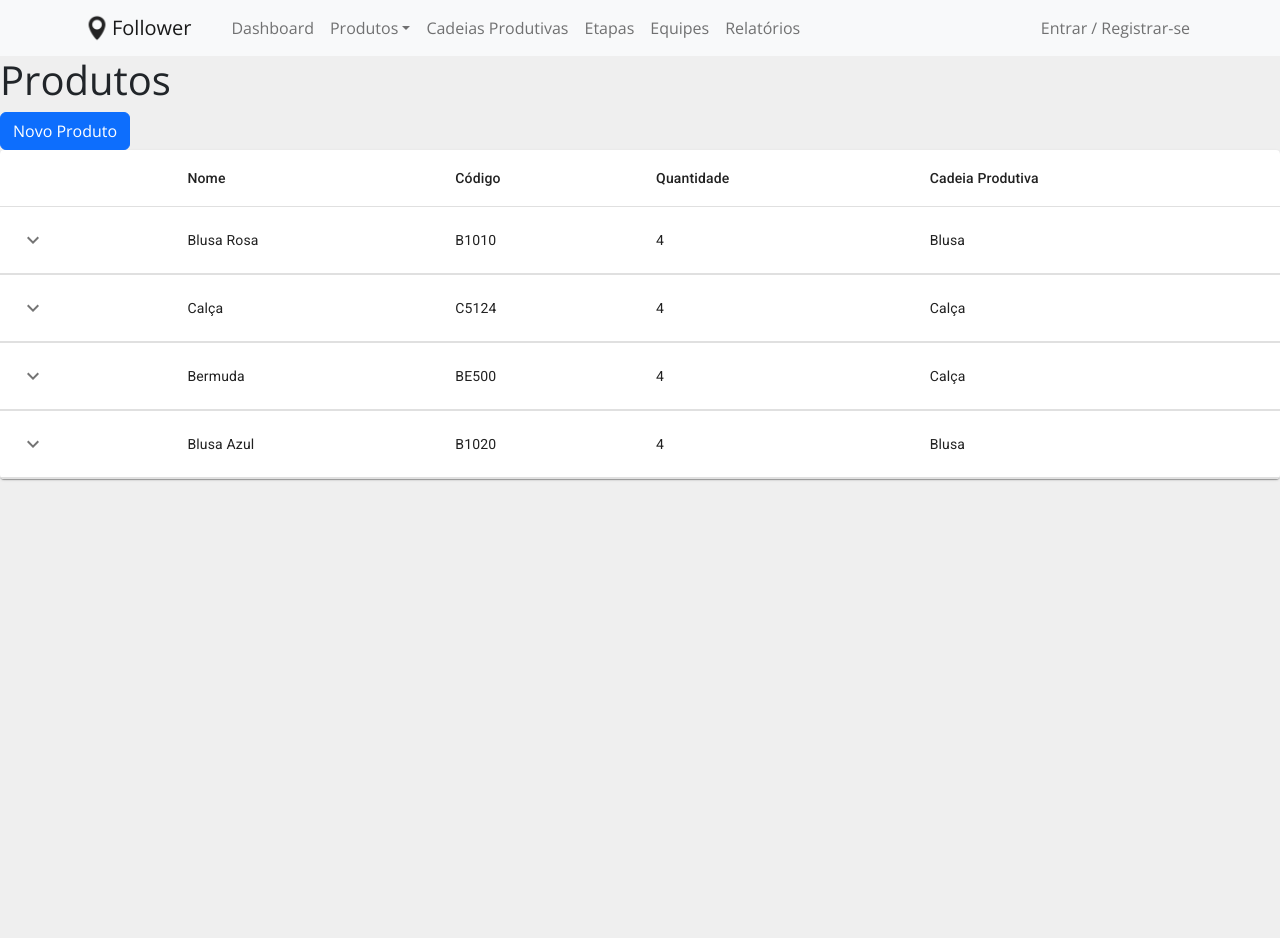
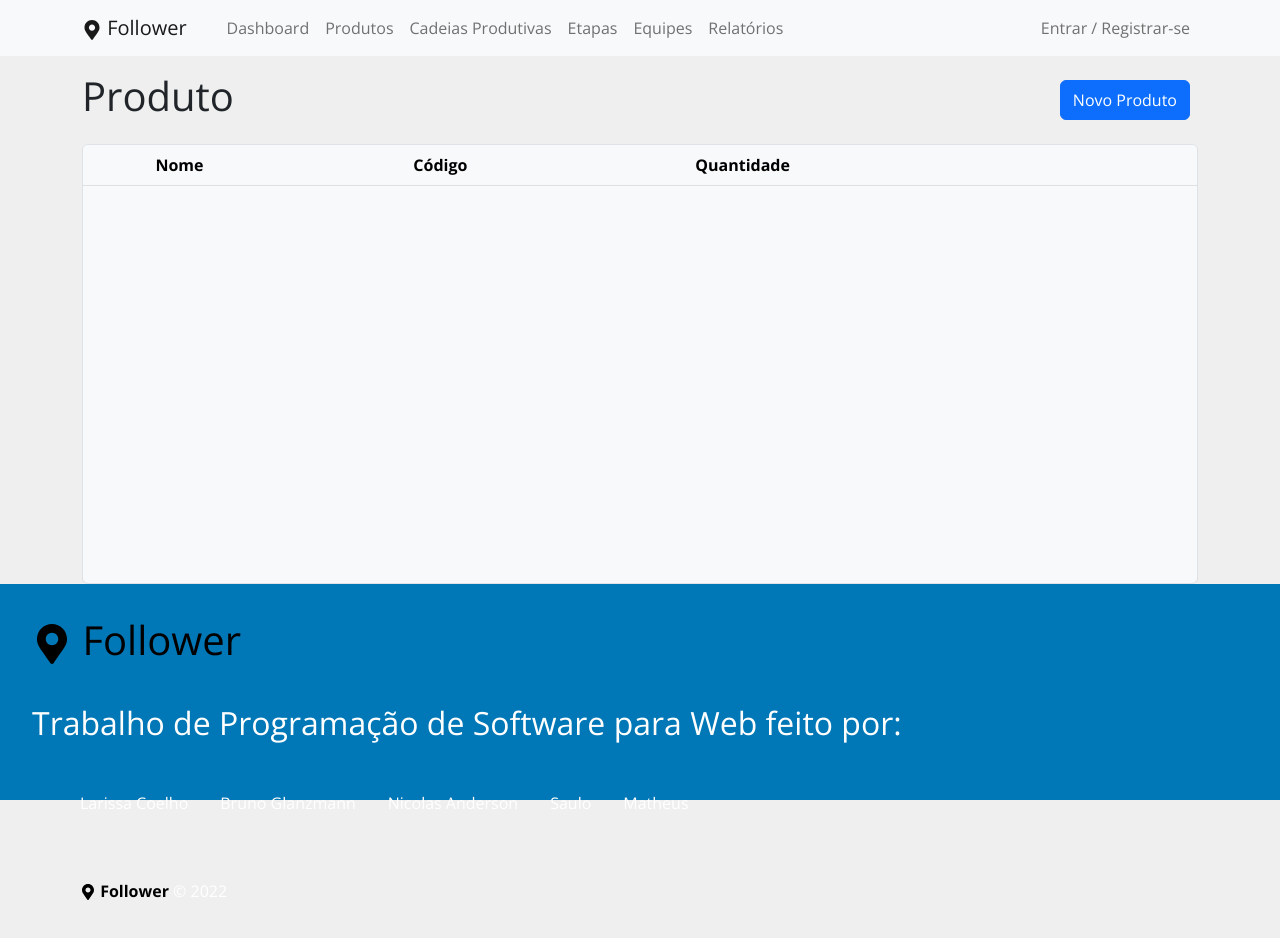
Before and after one commit to dsm-cefet-rj/trabalho-integrado-2022-2-grupo-1-psw, a React (Create React App) app: page /produtos in a window 1280 px wide. Shown: the top 938 px of the page. Built offline with nearby package versions, Linux system fonts and the light colour scheme.

Commit message:
produtos podem ser adicionados na planilha

```diff
--- a/package.json
+++ b/package.json
@@ -15,6 +15,7 @@
     "react": "^18.2.0",
     "react-bootstrap": "^2.5.0",
     "react-dom": "^18.2.0",
+    "react-icons": "^4.6.0",
     "react-modal": "^3.16.1",
     "react-router-dom": "^6.4.3",
     "react-scripts": "^5.0.1",
@@ -46,5 +47,4 @@
       "last 1 safari version"
     ]
   }
-
 }
--- a/src/App.js
+++ b/src/App.js
@@ -1,12 +1,17 @@
 import { BrowserRouter } from 'react-router-dom';
 import NavbarComponent from './components/Navbar';
+import Footer from './components/Footer'
 import Router from './routes/index';
 
 function App() {
   return (
+
     <BrowserRouter>
       <NavbarComponent />
-      <Router />
+      <div className='pd-auto'>
+        <Router />
+      </div>
+      <Footer />
     </BrowserRouter>
   );
 }
--- /dev/null
+++ b/src/components/Footer.js
@@ -0,0 +1,33 @@
+import { FaFacebook, FaInstagram, FaLinkedin } from 'react-icons/fa'
+import styles from './Footer.module.css'
+import { FaMapMarkerAlt } from "react-icons/fa";
+function Footer() {
+    return (
+        <footer className={styles.footer}>
+            <h1> <FaMapMarkerAlt /> Follower </h1>
+            <h2>Trabalho de Programação de Software para Web feito por: </h2>
+            <ul className={styles.name_list}>
+                <li>
+                    <p>Larissa Coelho</p>
+                </li>
+                <li>
+                    <p>Bruno Glanzmann</p>
+                </li>
+                <li>
+                    <p>Nicolas Anderson</p>
+                </li>
+                <li>
+                    <p>Saulo</p>
+                </li>
+                <li>
+                    <p>Matheus</p>
+                </li>
+            </ul>
+            <p className={styles.copy_right}>
+                <span> <FaMapMarkerAlt /> Follower</span> &copy; 2022
+            </p>
+        </footer>
+    )
+}
+
+export default Footer
--- /dev/null
+++ b/src/components/Footer.module.css
@@ -0,0 +1,34 @@
+.footer {
+    background-color: #0077b6;
+    color: #fff;
+    padding: 2em;
+    text-align: left;
+  }
+
+  .footer h1 {
+    color: #000000;
+    margin-bottom: 1em;
+  }
+
+  .name_list {
+    margin-top: 2em;
+    display: flex;
+    justify-content: left;
+    list-style-type: none;
+  }
+
+  .name_list li {
+    margin: 1em;
+    color: #ffffff;
+
+  }
+
+  .copy_right {
+    margin-top: 2em;
+  }
+
+  .copy_right span {
+    margin-left: 3em;
+    font-weight: bold;
+    color: #000000;
+  }
--- a/src/components/Navbar.js
+++ b/src/components/Navbar.js
@@ -2,6 +2,7 @@ import Container from 'react-bootstrap/Container';
 import Nav from 'react-bootstrap/Nav';
 import Navbar from 'react-bootstrap/Navbar';
 import NavDropdown from 'react-bootstrap/NavDropdown';
+import { FaMapMarkerAlt } from "react-icons/fa";
 import {
   createBrowserRoute, RouterProvider, Route,
 } from "react-router-dom";
@@ -10,23 +11,13 @@ function NavbarComponent() {
   return (
     <Navbar bg="light" variant="light" expand="lg">
       <Container>
-        <img
-          src="/icon.png"
-          width="30"
-          height="30"
-          className="d-inline-block align-top"
-          alt="React Bootstrap logo"
-        />
-        <Navbar.Brand href="App">Follower</Navbar.Brand>
+        <Navbar.Brand href="App"> <FaMapMarkerAlt /> Follower</Navbar.Brand>
         <Navbar.Toggle aria-controls="basic-navbar-nav" />
         <Navbar.Collapse id="basic-navbar-nav">
           <Nav className="me-auto">
             <Nav.Link href="/"></Nav.Link>
             <Nav.Link href="Dashboard">Dashboard</Nav.Link>
-            <NavDropdown title="Produtos" id="basic-nav-dropdown">
-              <NavDropdown.Item href="Produtos">Todos os Produtos</NavDropdown.Item>
-              <NavDropdown.Item href="NovoProduto">Novo Produto</NavDropdown.Item>
-            </NavDropdown>
+            <Nav.Link href="Produtos">Produtos</Nav.Link>
             <Nav.Link href="Cadeias">Cadeias Produtivas</Nav.Link>
             <Nav.Link href="Etapas">Etapas</Nav.Link>
             <Nav.Link href="Equipes">Equipes</Nav.Link>
--- a/src/components/produtos/Forms.js
+++ b/src/components/produtos/Forms.js
@@ -1,35 +1,35 @@
 import Button from 'react-bootstrap/Button';
 import Form from 'react-bootstrap/Form';
+import {useState} from 'react';
 
-function Forms() {
+function Forms(props) {
+  const [nome, setNome] = useState()
+  const [codigo, setCodigo] = useState()
+  const [quantidade, setQuantidade] = useState()
+
+  function retornaProduto(){
+    let produto = {nome, codigo, quantidade}
+    props.novoHandler(produto)
+  }
+
   return (
     <Form>
       <Form.Group className="mb-3" controlId="formNome">
         <Form.Label>Nome</Form.Label>
-        <Form.Control type="string" placeholder="Digite o nome do produto" />
+        <Form.Control value={nome} onChange={(e) => setNome(e.target.value)} type="string" placeholder="Digite o nome do produto" />
       </Form.Group>
 
       <Form.Group className="mb-3" controlId="formCodigo">
         <Form.Label>Código</Form.Label>
-        <Form.Control type="string" placeholder="Digite o código do produto" />
+        <Form.Control value={codigo} onChange={(e) => setCodigo(e.target.value)} type="string" placeholder="Digite o código do produto" />
       </Form.Group>
 
       <Form.Group className="mb-3" controlId="formQuantidade">
       <Form.Label>Quantidade</Form.Label>
-        <Form.Control type="number" label="Digite a quantidade do produto" />
+        <Form.Control value={quantidade} onChange={(e) => setQuantidade(e.target.value)} type="number" label="Digite a quantidade do produto" />
       </Form.Group>
 
-      <Form.Group className="mb-3" controlId="formCadeia">
-      <Form.Label>Cadeia Produtiva</Form.Label>
-        <Form.Control type="string" placeholder="Digite a cadeia produtiva do produto" />
-      </Form.Group>
-
-      <Form.Group className="mb-3" controlId="formEtapa">
-      <Form.Label>Etapa Produtiva</Form.Label>
-        <Form.Control type="string" placeholder="Digite a etapa do produto" />
-      </Form.Group>
-
-      <Button variant="primary" type="submit">
+      <Button variant="primary" className='m-2' onClick={retornaProduto}>
         Criar Produto
       </Button>
 
--- /dev/null
+++ b/src/components/produtos/NovoProduto.js
@@ -0,0 +1,23 @@
+import Forms from './Forms.js'
+import { Modal, Button } from 'react-bootstrap';
+
+function NovoProduto(props) {
+  function novoHandler(produto){
+    props.novoHandler2(produto)
+  }
+  return (
+    <Modal show={props.show}>
+      <Modal.Header>
+        <div className='d-flex flex-row justify-content-between w-100'>
+          <h1>Novo Produto</h1>
+          <Button className='m-2' onClick={props.cHandler}>X</Button>
+        </div>
+      </Modal.Header>
+      <Modal.Body className='container'>
+        <Forms novoHandler={novoHandler}/>
+      </Modal.Body>
+    </Modal>
+  )
+};
+
+export default NovoProduto;
--- a/src/components/produtos/Table.js
+++ b/src/components/produtos/Table.js
@@ -1,130 +1,43 @@
-import * as React from 'react';
-import PropTypes from 'prop-types';
-import Box from '@mui/material/Box';
-import Collapse from '@mui/material/Collapse';
-import IconButton from '@mui/material/IconButton';
-import Table from '@mui/material/Table';
-import TableBody from '@mui/material/TableBody';
-import TableCell from '@mui/material/TableCell';
-import TableContainer from '@mui/material/TableContainer';
-import TableHead from '@mui/material/TableHead';
-import TableRow from '@mui/material/TableRow';
-import Typography from '@mui/material/Typography';
-import Paper from '@mui/material/Paper';
-import KeyboardArrowDownIcon from '@mui/icons-material/KeyboardArrowDown';
-import KeyboardArrowUpIcon from '@mui/icons-material/KeyboardArrowUp';
+import Table from 'react-bootstrap/Table';
+import '../../styles/produtos.css';
+import { Button } from 'react-bootstrap';
 
-function createData(nome, codigo, quantidade, cadeia, etapa) {
-  return {
-    nome,
-    codigo,
-    quantidade,
-    cadeia,
-    info: [
-      {
-        quantidade: quantidade,
-        etapa: etapa,
-      },
-    ],
-  };
+function Row(props) {
+  function removerProduto(){
+
+  }
+  return (
+    <tr>
+      <td className='ps-4'>{props.obj.index}</td>
+      <td className='w-50'>{props.obj.nome}</td>
+      <td>{props.obj.codigo}</td>
+      <td>{props.obj.quantidade}</td>
+      <td>
+        <Button className="p-1">Remover</Button>
+      </td>
+    </tr>
+  )
 }
 
-function Row(props) {
-  const { row } = props;
-  const [open, setOpen] = React.useState(false);
-
+export default function simpleTable(props) {
   return (
-    <React.Fragment>
-      <TableRow sx={{ '& > *': { borderBottom: 'unset' } }}>
-        <TableCell>
-          <IconButton
-            aria-label="expand row"
-            size="small"
-            onClick={() => setOpen(!open)}
-          >
-            {open ? <KeyboardArrowUpIcon /> : <KeyboardArrowDownIcon />}
-          </IconButton>
-        </TableCell>
-        <TableCell align="left">{row.nome}</TableCell>
-        <TableCell align="left">{row.codigo}</TableCell>
-        <TableCell align="left">{row.quantidade}</TableCell>
-        <TableCell align="left">{row.cadeia}</TableCell>
-      </TableRow>
-      <TableRow>
-        <TableCell style={{ paddingBottom: 0, paddingTop: 0 }} colSpan={6}>
-          <Collapse in={open} timeout="auto" unmountOnExit>
-            <Box sx={{ margin: 1 }}>
-              <Typography variant="h6" gutterBottom component="div">
-                Mais Informações
-              </Typography>
-              <Table size="small" aria-label="Mais Informações">
-                <TableHead>
-                  <TableRow>
-                    <TableCell>Quantidade</TableCell>
-                    <TableCell>Etapa</TableCell>
-                  </TableRow>
-                </TableHead>
-                <TableBody>
-                  {row.info.map((infoRow) => (
-                    <TableRow key={infoRow.quantidade}>
-                      <TableCell component="th" scope="row">
-                        {infoRow.quantidade}
-                      </TableCell>
-                      <TableCell>{infoRow.etapa}</TableCell>
-                    </TableRow>
-                  ))}
-                </TableBody>
-              </Table>
-            </Box>
-          </Collapse>
-        </TableCell>
-      </TableRow>
-    </React.Fragment>
+    <div className="border rounded bg-light t-size overflow-auto">
+      <Table variant='light'>
+        <thead>
+          <tr>
+            <th></th>
+            <th>Nome</th>
+            <th>Código</th>
+            <th>Quantidade</th>
+            <th></th>
+          </tr>
+        </thead>
+        <tbody>
+          {props.rows.map((row, i) => {
+            return (<Row obj={{ ...row, index: i + 1 }} />)
+          })}
+        </tbody>
+      </Table>
+    </div>
   );
 }
-
-Row.propTypes = {
-  row: PropTypes.shape({
-    nome: PropTypes.string.isRequired,
-    codigo: PropTypes.string.isRequired,
-    quantidade: PropTypes.number.isRequired,
-    cadeia: PropTypes.string.isRequired,
-    etapa: PropTypes.string.isRequired,
-    info: PropTypes.arrayOf(
-      PropTypes.shape({
-        quantidade: PropTypes.number.isRequired,
-        etapa: PropTypes.string.isRequired,
-      }),
-    ).isRequired,
-  }).isRequired,
-};
-
-const rows = [
-  createData('Blusa Rosa', 'B1010', 4, 'Blusa', 'Corte'),
-  createData('Calça', 'C5124', 4, 'Calça', 'Costura'),
-  createData('Bermuda', 'BE500', 4, 'Calça', 'Molde'),
-  createData('Blusa Azul', 'B1020', 4, 'Blusa', 'Corte'),
-];
-
-export default function CollapsibleTable() {
-  return (
-    <TableContainer component={Paper}>
-      <Table aria-label="collapsible table">
-        <TableHead>
-          <TableRow>
-            <TableCell />
-            <TableCell align="left">Nome</TableCell>
-            <TableCell align="left">Código</TableCell>
-            <TableCell align="left">Quantidade</TableCell>
-            <TableCell align="left">Cadeia Produtiva</TableCell>
-          </TableRow>
-        </TableHead>
-        <TableBody>
-          {rows.map((row) => (
-            <Row key={row.name} row={row} />
-          ))}
-        </TableBody>
-      </Table>
-    </TableContainer>
-  );
-}
--- a/src/pages/NovoProduto.js
+++ /dev/null
@@ -1,12 +0,0 @@
-import Forms from '../components/produtos/Forms.js'
-
-function NovoProduto () {
-    return (
-      <div>
-        <h1>Novo Produto</h1>
-        <Forms/>
-      </div>
-    )
-  };
-
-export default NovoProduto;
--- a/src/pages/Produtos.js
+++ b/src/pages/Produtos.js
@@ -1,17 +1,38 @@
-import * as React from 'react';
+import { useState } from 'react';
 import { StyledEngineProvider } from '@mui/material/styles';
 import Table from '../components/produtos/Table.js'
+import { Button } from 'react-bootstrap';
+import NovoProduto from '../components/produtos/NovoProduto.js';
 
 function Produtos() {
+  const [NProdutoModal, setNProdutoModal] = useState(false)
+  const [produtos, setProdutos] = useState([])
+  function NovoProdutoModal() {
+    setNProdutoModal(true)
+  }
+  function NovoProdutoModalClose(){
+    setNProdutoModal(false)
+  }
+  function novoHandler2(produto){
+    setProdutos([...produtos, produto])
+  }
   return (
-    <div>
-      <h1>Produtos</h1>
-      <a class="btn btn-primary" href="NovoProduto" role="button">Novo Produto</a>
-        <StyledEngineProvider injectFirst>
-          <Table />
-        </StyledEngineProvider>
+    <div className='container mt-3'>
+      <NovoProduto show={NProdutoModal} cHandler={NovoProdutoModalClose} novoHandler2={novoHandler2}/>
+      <div className='d-flex flex-row justify-content-between w-100 mb-3'>
+          <h1>Produto</h1>
+          <Button className="m-2" onClick={NovoProdutoModal}>Novo Produto</Button>
+        </div>
+      <StyledEngineProvider injectFirst>
+        <Table rows={produtos} />
+      </StyledEngineProvider>
     </div>
   )
 };
 
 export default Produtos;
+
+// [{ nome: 'Blusa Rosa', codigo: 'B1010', quantidade: 4, cadeia: 'Blusa', etapa: 'Corte' },
+// { nome: 'Calça', codigo: 'C5124', quantidade: 4, cadeia: 'Calça', etapa: 'Costura' },
+// { nome: 'Bermuda', codigo: 'BE500', quantidade: 4, cadeia: 'Calça', etapa: 'Molde' },
+// { nome: 'Blusa Azul', codigo: 'B1020', quantidade: 4, cadeia: 'Blusa', etapa: 'Corte' }]
--- a/src/routes/index.js
+++ b/src/routes/index.js
@@ -7,7 +7,7 @@ import Acesso from '../pages/Acesso';
 import Cadeias from '../pages/Cadeias';
 import Dashboard from '../pages/Dashboard';
 import Equipes from '../pages/Equipes';
-import NovoProduto from '../pages/NovoProduto';
+import NovoProduto from '../components/produtos/NovoProduto';
 import Produtos from '../pages/Produtos';
 import Relatorios from '../pages/Relatorios';
 import Usuarios from '../pages/Usuarios';
--- /dev/null
+++ b/src/styles/produtos.css
@@ -0,0 +1,7 @@
+.t-size{
+    height: 440px
+  }
+
+ th{
+    position: sticky; top: 0;
+  }
```
Also changed, not shown: 1 other file (tests, documents, lock files or other folders).
